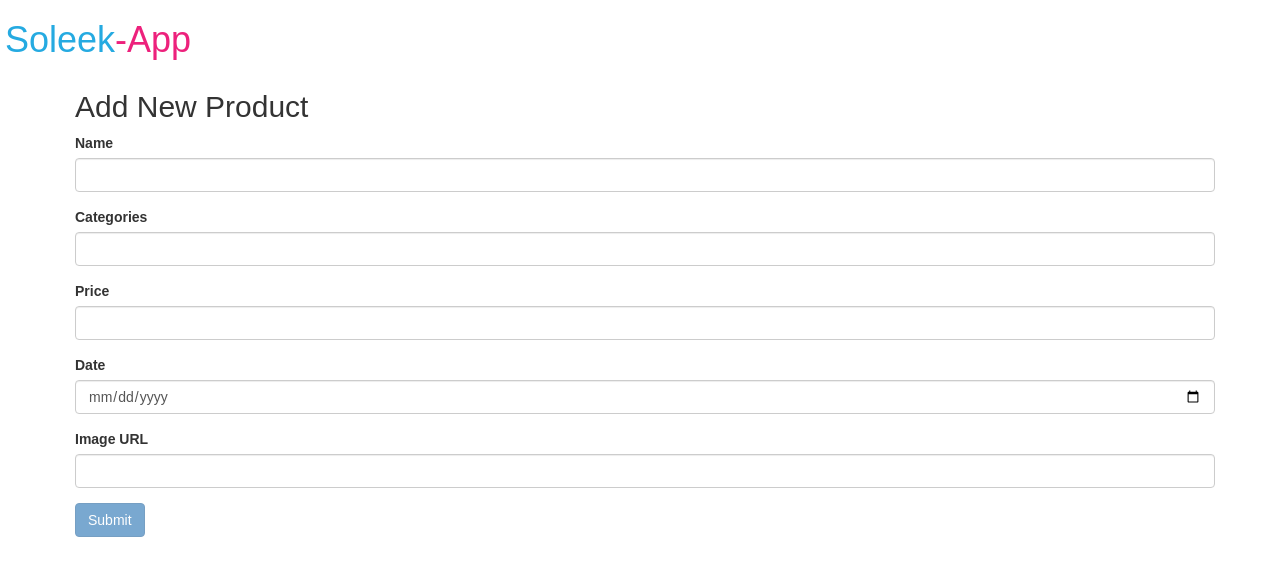
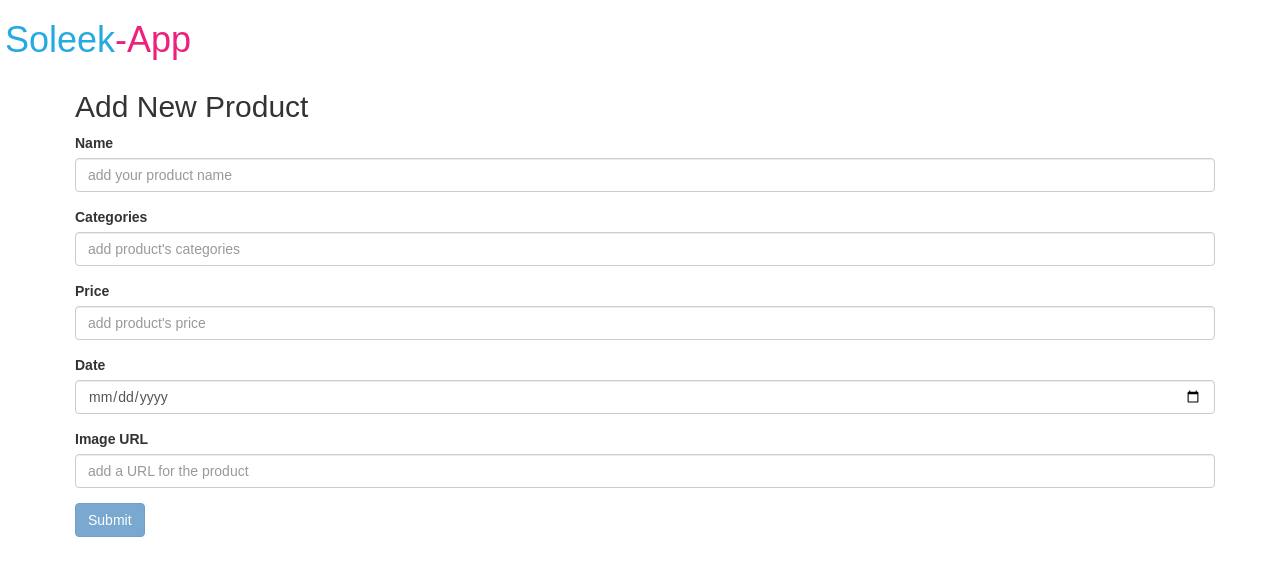
Before and after one commit to SinshiSmith/Soleek, an Angular app: page /new in a window 1280 px wide. Shown: the top 576 px of the page. Built offline with nearby package versions, Linux system fonts and the light colour scheme; what angular-in-memory-web-api would draw is missing.

Commit message:
added placeholders

```diff
--- a/src/app/new-product/new-product.component.html
+++ b/src/app/new-product/new-product.component.html
@@ -12,6 +12,7 @@
           #name="ngModel"
           required
           minlength="3"
+          placeholder="add your product name"
         >
       </div>
       <div class="form-group">
@@ -25,6 +26,7 @@
           #categories="ngModel"
           required
           minlength="3"
+          placeholder="add product's categories"
         >
       </div>
       <div class="form-group">
@@ -37,6 +39,7 @@
           ngModel
           #price="ngModel"
           required
+          placeholder="add product's price"
         >
       </div>
       <div class="form-group">
@@ -49,6 +52,7 @@
           ngModel
           #date="ngModel"
           required
+          placeholder="add the date"
         >
       </div>
       <div class="form-group">
@@ -61,6 +65,7 @@
           ngModel
           #image="ngModel"
           required
+          placeholder="add a URL for the product"
         >
       </div>
 
```
